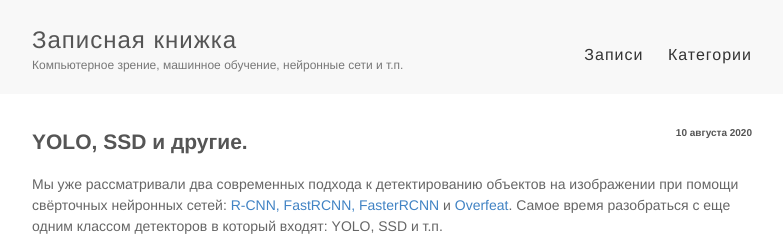
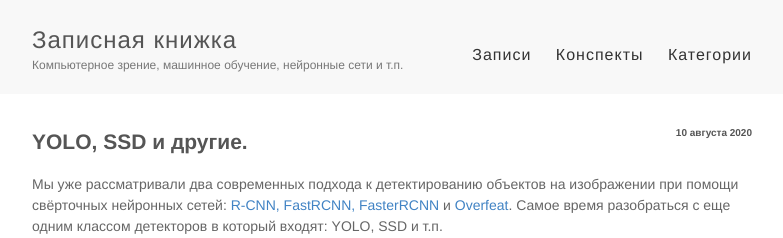
Before and after one commit to vbystricky/vbystricky.github.io, a Jekyll site: the page built from index.html, in a window 1280 px wide. Shown: the top 238 px of the page, without its empty margins (248-1031 px from the left). Built offline with Jekyll 4.4.1, drawn with Linux system fonts in a browser that asks for light colours; the list of posts is cut into pages by our own code.

Commit message:
Small change in title's menu

```diff
--- a/_includes/title.html
+++ b/_includes/title.html
@@ -7,6 +7,7 @@
             </div>
             <nav>
                 <a href="{{ site.baseurl }}/">Записи</a>
+                <a href="{{ site.baseurl }}/article_notes_index.html">Конспекты</a>
                 <a href="{{ site.baseurl }}/categories.html">Категории</a>
                 <!--
                 Set container max-width in style.css to 800px
```
Also changed, not shown: _config.yml (line endings or trailing spaces).
